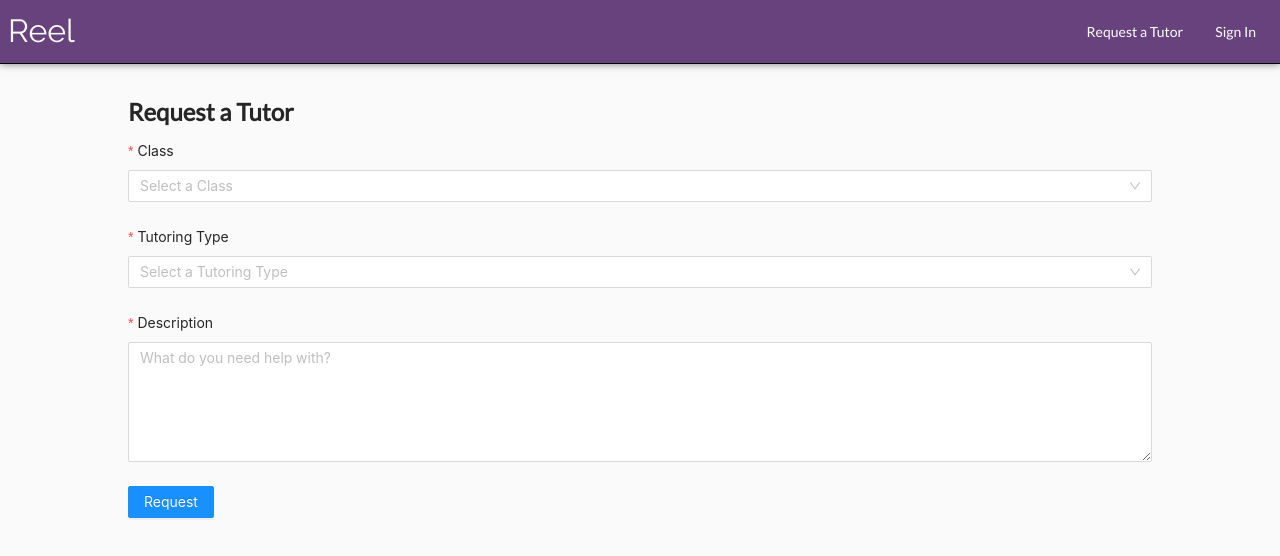
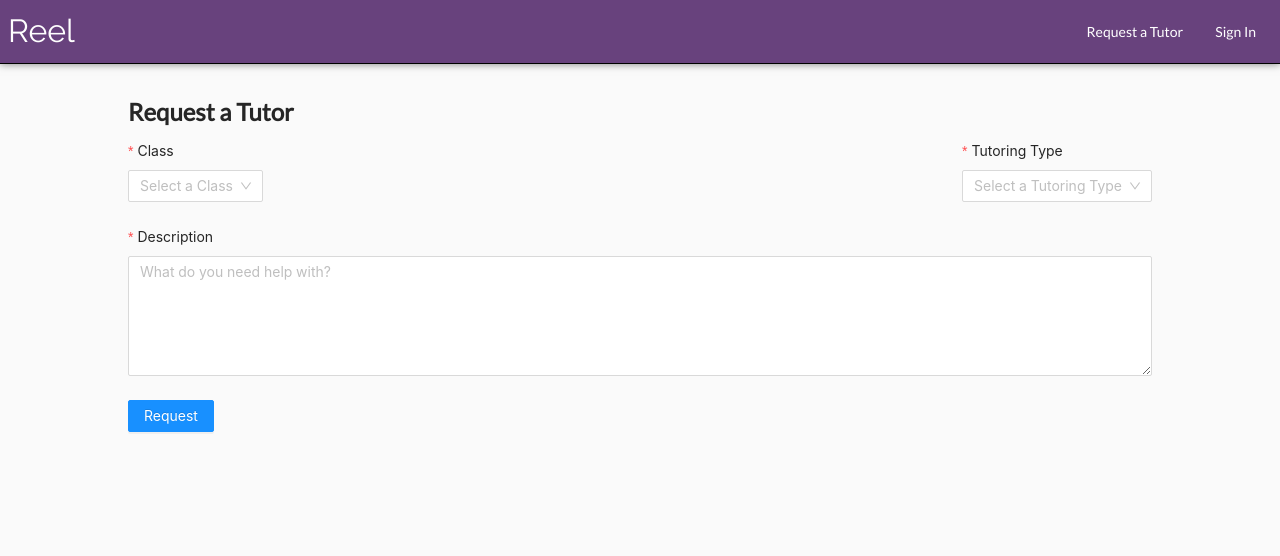
Before and after one commit to kesne/Reel, a Next.js app: page /request in a window 1280 px wide. Shown: the top 556 px of the page. Built offline with nearby package versions, Linux system fonts and the light colour scheme.

Commit message:
Add logic to form fields to prevent CONTENT tutoring for OTHER class option

```diff
--- a/components/Request/Fields/ClassSelect.jsx
+++ b/components/Request/Fields/ClassSelect.jsx
@@ -2,14 +2,14 @@ import { Form, Select } from 'antd';
 const { Item } = Form;
 const { Option } = Select;
 
-export default function ClassSelect() {
+export default function ClassSelect({ handleChange }) {
     return (
         <Item
             name="classID"
             label="Class"
             rules={[{ required: true, message: 'Please select a class!' }]}
         >
-            <Select placeholder="Select a Class">
+            <Select placeholder="Select a Class" onChange={handleChange}>
                 <Option value="ENG 150">Intro to Literary Analysis</Option>
                 <Option value="PHIL 150">Symbolic Logic</Option>
                 <Option value="MATH 140">Calculus II</Option>
--- a/components/Request/Fields/TypeSelect.jsx
+++ b/components/Request/Fields/TypeSelect.jsx
@@ -2,7 +2,7 @@ import { Form, Select } from 'antd';
 const { Item } = Form;
 const { Option } = Select;
 
-export default function TypeSelect() {
+export default function TypeSelect({ disableContent }) {
     return (
         <Item
             name="tutorType"
@@ -16,7 +16,9 @@ export default function TypeSelect() {
         >
             <Select placeholder="Select a Tutoring Type">
                 <Option value="WRITING">Writing</Option>
-                <Option value="CONTENT">Content</Option>
+                <Option value="CONTENT" disabled={disableContent}>
+                    Content
+                </Option>
             </Select>
         </Item>
     );
--- a/components/Request/Form.jsx
+++ b/components/Request/Form.jsx
@@ -1,17 +1,50 @@
-import { Form, Input, Button, Select } from 'antd';
-const { Option } = Select;
-
+import { useState } from 'react';
+import { Form, Button } from 'antd';
+import styled from 'styled-components';
 import Fields from './Fields';
 
+const Group1 = styled.div`
+    display: flex;
+    justify-content: space-between;
+`;
+const MiddleItem = styled.div`
+    flex: 2;
+    margin: 0 8rem 0 2rem;
+`;
+
 export default function() {
+    const [classIsOther, setClassIsOther] = useState(false);
+    const [form] = Form.useForm();
+
+    const handleClassChange = value => {
+        if (value === 'OTHER') {
+            setClassIsOther(true);
+            if (form.getFieldValue('tutorType') === 'CONTENT')
+                form.resetFields(['tutorType']);
+        } else setClassIsOther(false);
+    };
+
     const handleSubmit = values => {
+        setClassIsOther(false);
+        form.resetFields();
         console.log(values);
     };
 
     return (
-        <Form onFinish={handleSubmit} layout="vertical">
-            <Fields.ClassSelect />
-            <Fields.TypeSelect />
+        <Form form={form} onFinish={handleSubmit} layout="vertical">
+            <Group1>
+                <Fields.ClassSelect
+                    handleChange={handleClassChange}
+                    style={{ flex: '2' }}
+                />
+                <MiddleItem>
+                    {classIsOther ? <Fields.NonClass /> : null}
+                </MiddleItem>
+                <Fields.TypeSelect
+                    disableContent={classIsOther}
+                    style={{ flex: '3' }}
+                />
+            </Group1>
             <Fields.Description />
             <Form.Item>
                 <Button type="primary" htmlType="submit">
```
